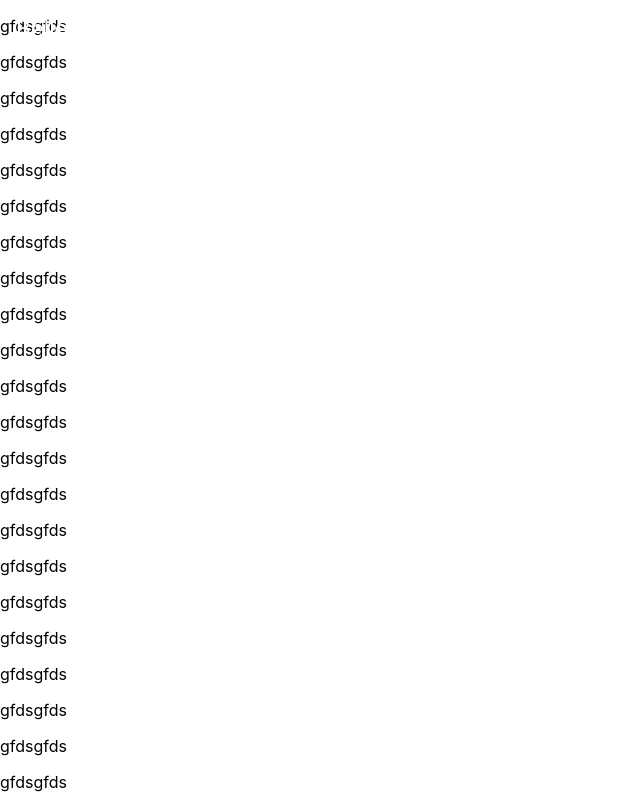
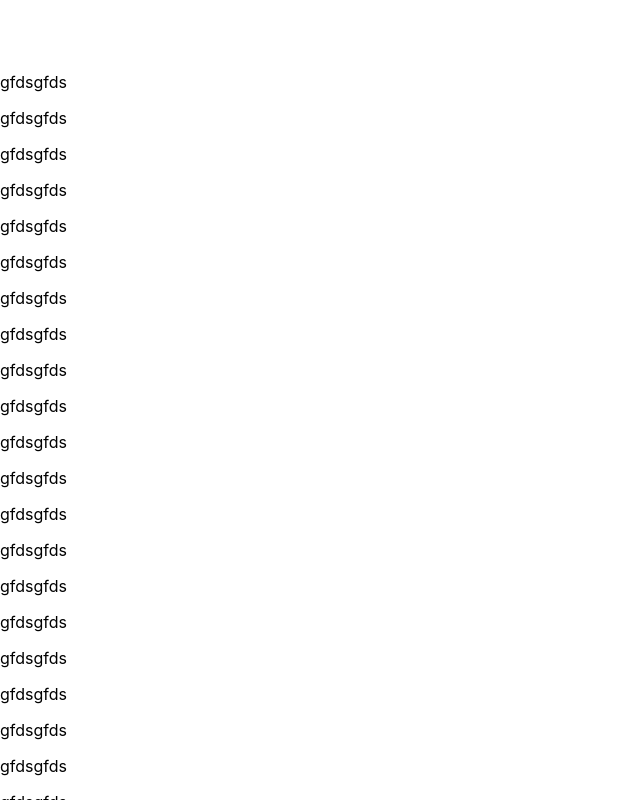
Before and after one commit to daniriian/navbar-responsive, a React (Create React App) app: page / in a window 1280 px wide. Shown: the top 800 px of the page, without its empty margins (0-640 px from the left). Built offline with nearby package versions, Linux system fonts and the light colour scheme.

Commit message:
resolve a problem with page content - now it follows after navbar...

```diff
--- a/src/components/Navbar/Navbar.component.jsx
+++ b/src/components/Navbar/Navbar.component.jsx
@@ -4,6 +4,7 @@ import MenuButton from './MenuButton/MenuButton.component';
 import useDocumentScrollThrottled from '../DocumentScrollThrottle';
 
 import {
+  NavWrapper,
   Nav,
   Overlay,
   NavContainer,
@@ -34,6 +35,7 @@ const Navbar = ({ logo, menuItems }) => {
   });
 
   return (
+    <NavWrapper>
       <Nav transparent={transparentNav}>
         <Overlay active={menuOpen} onClick={menuOpen ? inverseMenu : null} />
 
@@ -53,6 +55,7 @@ const Navbar = ({ logo, menuItems }) => {
           </Menu>
         </NavContainer>
       </Nav>
+    </NavWrapper>
   );
 };
 
--- a/src/components/Navbar/Navbar.styles.js
+++ b/src/components/Navbar/Navbar.styles.js
@@ -1,4 +1,8 @@
 import styled from 'styled-components';
+
+export const NavWrapper = styled.div`
+  height: 56px;
+`;
 
 export const Nav = styled.nav`
   position: fixed;
@@ -8,6 +12,9 @@ export const Nav = styled.nav`
   height: 56px;
   width: 100%;
   transition: all 0.2s ease-in;
+  &::after {
+    margin-top: 100px;
+  }
 `;
 
 export const Overlay = styled.div`
```
Lines whose indentation alone changed are shown as unchanged.
